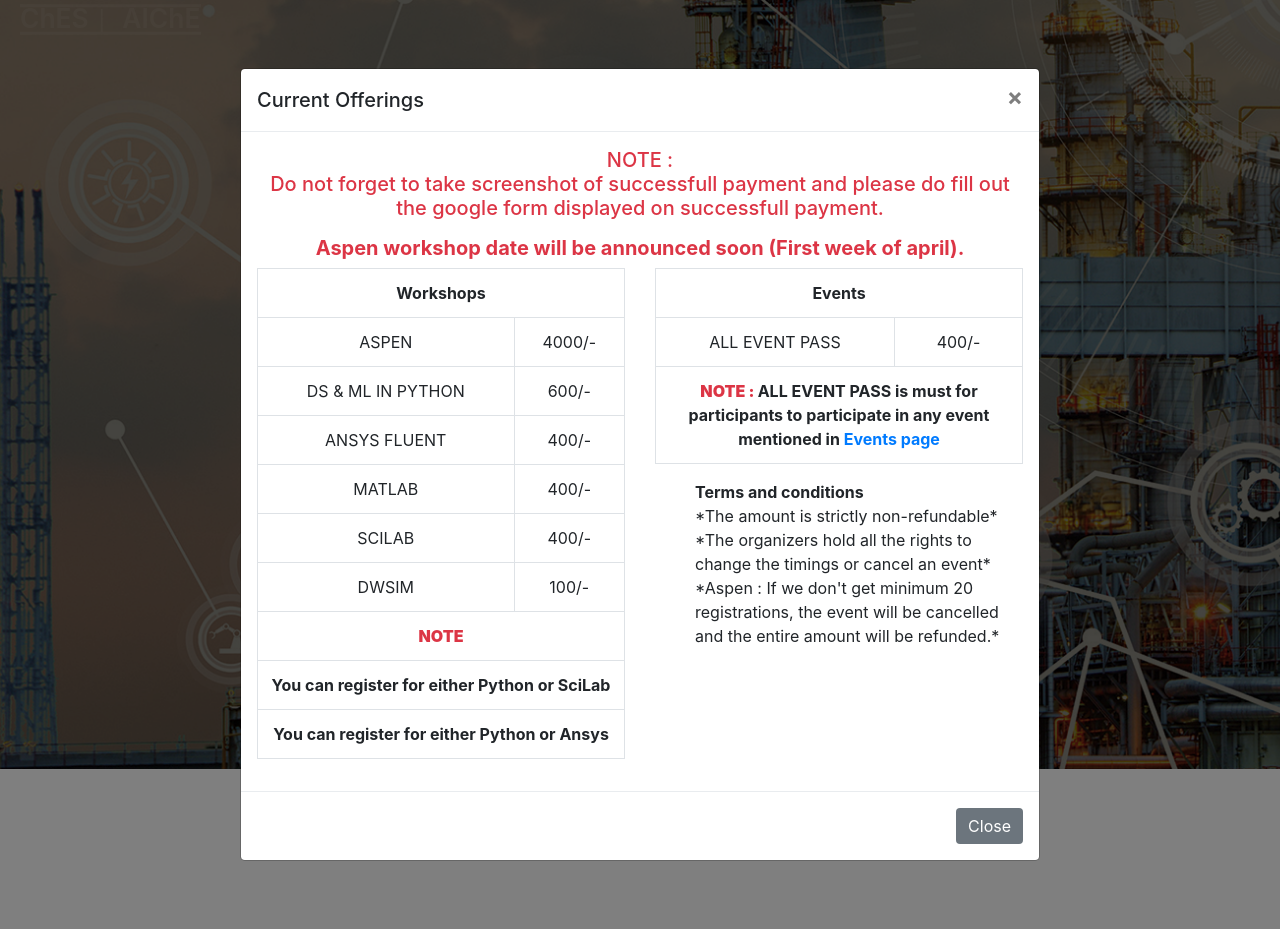
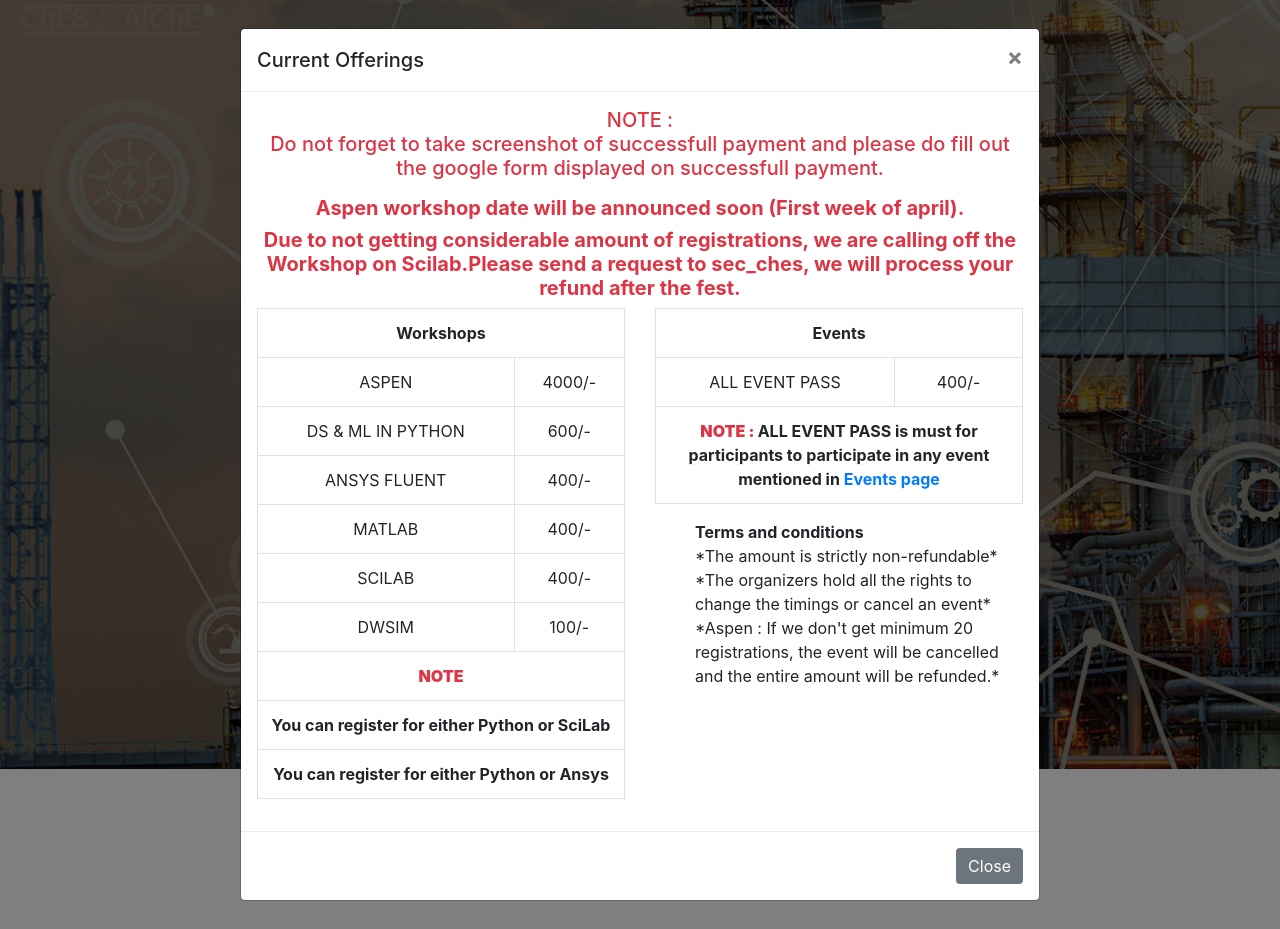
Before and after one commit to FerociousCentaur/ChemPlus_BackEnd, a Django app: page /payments/ in a window 1280 px wide. Run offline with Django 3.2, Linux system fonts and the light colour scheme; some libraries are stand-ins or nearby versions; some web fonts are replaced.

Commit message:
removed scilab

```diff
--- a/ChemID/forms.py
+++ b/ChemID/forms.py
@@ -78,7 +78,7 @@ class programRegister(forms.Form):
             ("All events pass", "All events pass"),
             ("Ansys", "Ansys"),
             ("Python", "Python"),
-            ("SciLab", "SciLab"),
+            #("SciLab", "SciLab"),
             ("Matlab", "Matlab"),
             ("Aspen", "Aspen"),
             ("DWSIM", "DWSIM"),
--- a/ChemID/templates/paymentspage.html
+++ b/ChemID/templates/paymentspage.html
@@ -54,6 +54,7 @@
       <div class="modal-body">
                         <h5 class="text-danger text-center">NOTE : <p>Do not forget to take screenshot of successfull payment and please do fill out the google form displayed on successfull payment. </p></h5>
             <h5 class="text-danger text-center"><b>Aspen workshop date will be announced soon (First week of april).</b></h5>
+          <h5 class="text-danger text-center"><b>Due to not getting considerable amount of registrations, we are calling off the Workshop on Scilab.Please send a request to sec_ches, we will process your refund after the fest.</b></h5>
 
           <div class="row">
             <div class="col-md-6">
```
